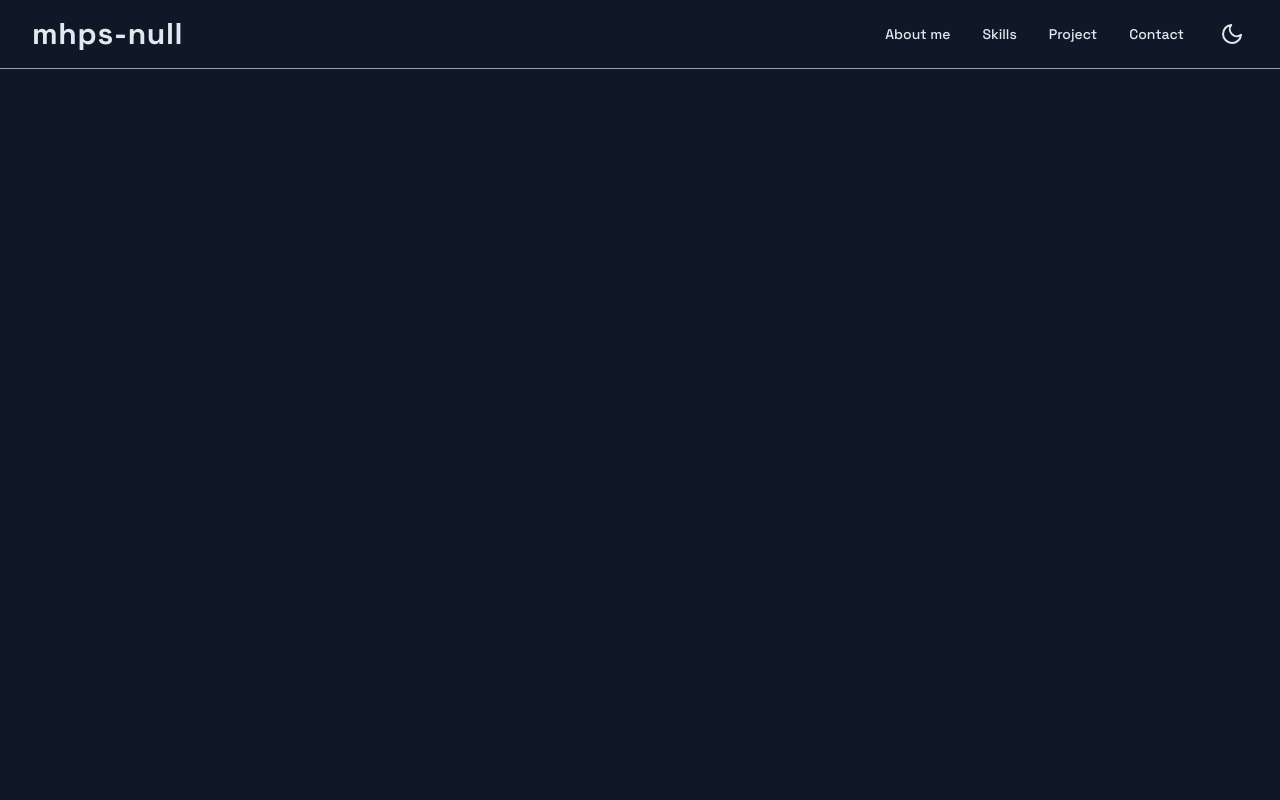
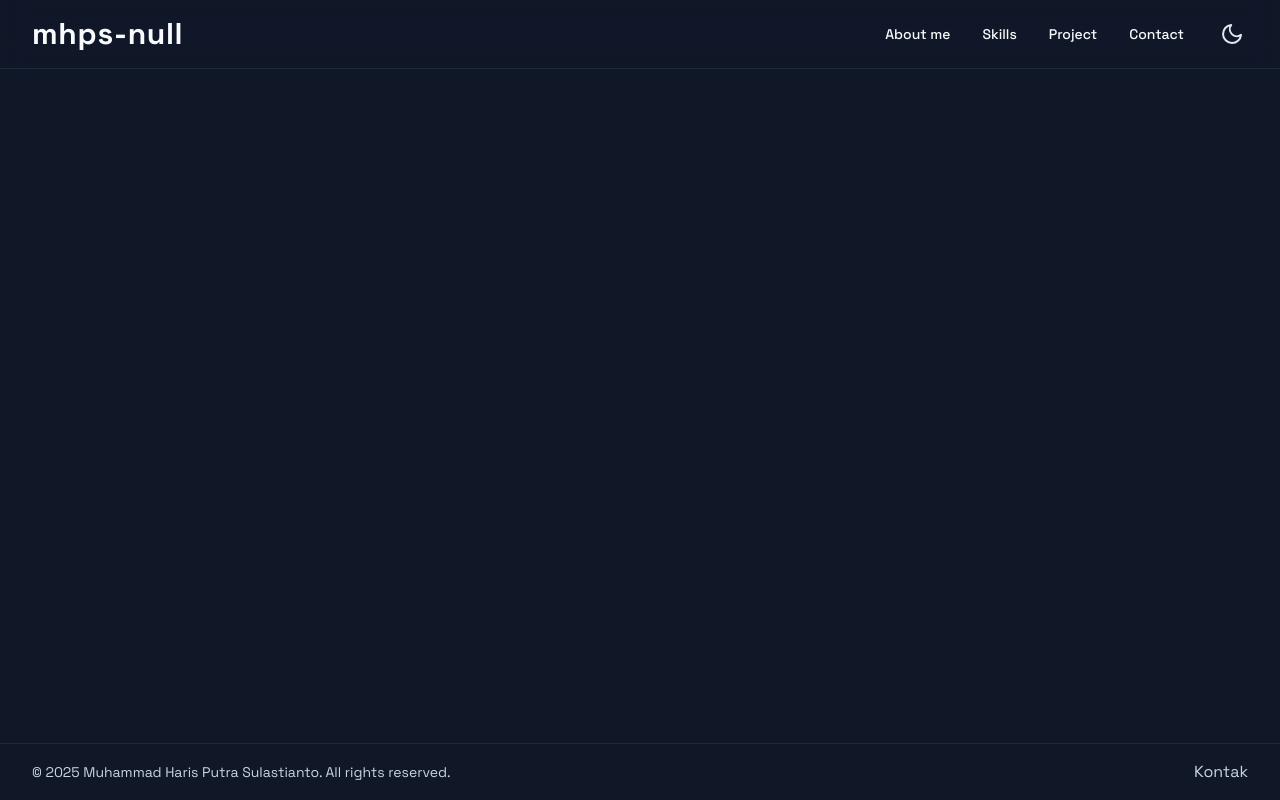
Before and after one commit to mhps-null/personal-website, a React (Vite) app: page / in a window 1280 px wide. Built offline with nearby package versions, Linux system fonts and the light colour scheme.

Commit message:
init footer

```diff
--- a/src/App.jsx
+++ b/src/App.jsx
@@ -1,9 +1,9 @@
-import Header from "./layouts/Header"
+import Layout from "./layouts/Layout"
 
 function App() {
 
   return (
-    <Header />
+    <Layout />
   );
 }
 
--- a/src/index.css
+++ b/src/index.css
@@ -14,7 +14,7 @@
   }
   body {
     @apply bg-gray-50 text-slate-700 transition-colors duration-300;
-    @apply dark:bg-gray-900 dark:text-slate-200;
+    @apply dark:bg-gray-900 dark:text-slate-50;
   }
 }
 
--- /dev/null
+++ b/src/layouts/Footer.jsx
@@ -0,0 +1,11 @@
+const Footer = () => {
+
+    return (<footer className="w-full border-t border-slate-200 dark:border-slate-800 text-slate-600 dark:text-slate-300 duration-300">
+        <div className="mx-auto flex max-w-7xl items-center justify-between px-4 py-4 sm:px-6 lg:px-8 max-md:flex-col">
+            <div className="text-sm">© 2025 Muhammad Haris Putra Sulastianto. All rights reserved.</div>
+            <div className="">Kontak</div>
+        </div>
+    </footer>)
+}
+
+export default Footer
--- a/src/layouts/Header.jsx
+++ b/src/layouts/Header.jsx
@@ -12,7 +12,7 @@ const Header = () => {
     const [isOpen, setIsOpen] = useState(false);
 
     return (
-        <header className="sticky top-0 z-50 w-full border-b border-gray-900/60 dark:border-gray-50/60 backdrop-blur-md">
+        <header className="sticky top-0 z-50 w-full bg-gray-50/60 dark:bg-gray-900/60 border-b border-slate-200 dark:border-slate-800 backdrop-blur-md duration-300">
             <div className="mx-auto flex max-w-7xl items-center justify-between px-4 py-4 sm:px-6 lg:px-8">
 
                 {/* TITLE */}
@@ -35,7 +35,7 @@ const Header = () => {
 
                     {/* MOBILE MENU BUTTON */}
                     <button
-                        className="rounded-full p-2 text-gray-900 dark:text-gray-50 transition hover:bg-slate-200 dark:hover:bg-slate-800 md:hidden"
+                        className="rounded-full p-1 text-gray-900 dark:text-gray-50 transition hover:bg-slate-200 dark:hover:bg-slate-800 md:hidden"
                         onClick={() => setIsOpen(!isOpen)}
                         aria-label="Toggle menu"
                     >
--- /dev/null
+++ b/src/layouts/Layout.jsx
@@ -0,0 +1,13 @@
+import Header from "./Header"
+import Footer from "./Footer"
+
+const Layout = () => {
+
+    return (<div className="flex flex-col min-h-screen">
+        <Header />
+        <main className="grow" />
+        <Footer className="mt-auto" />
+    </div>)
+}
+
+export default Layout
```
